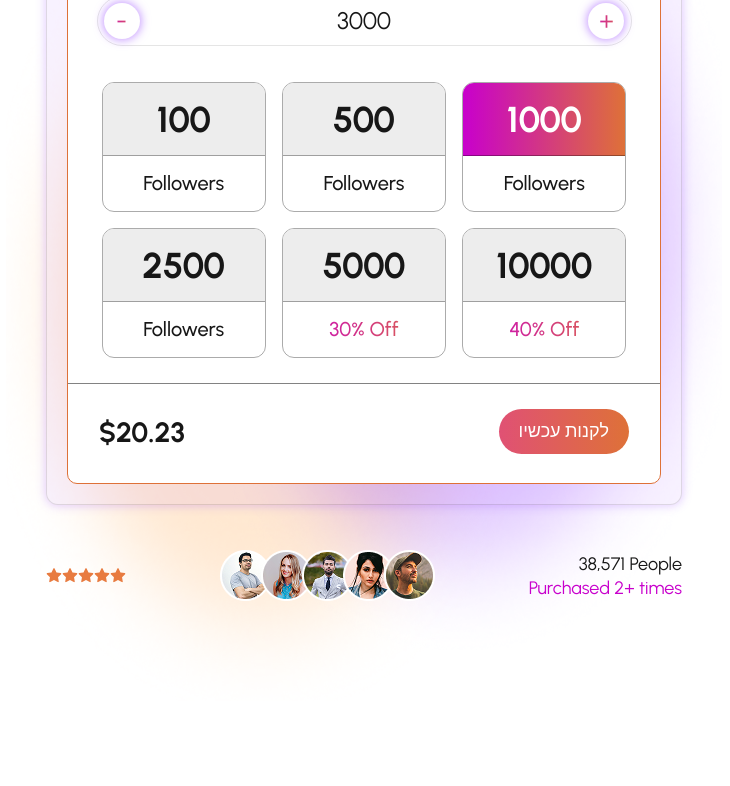
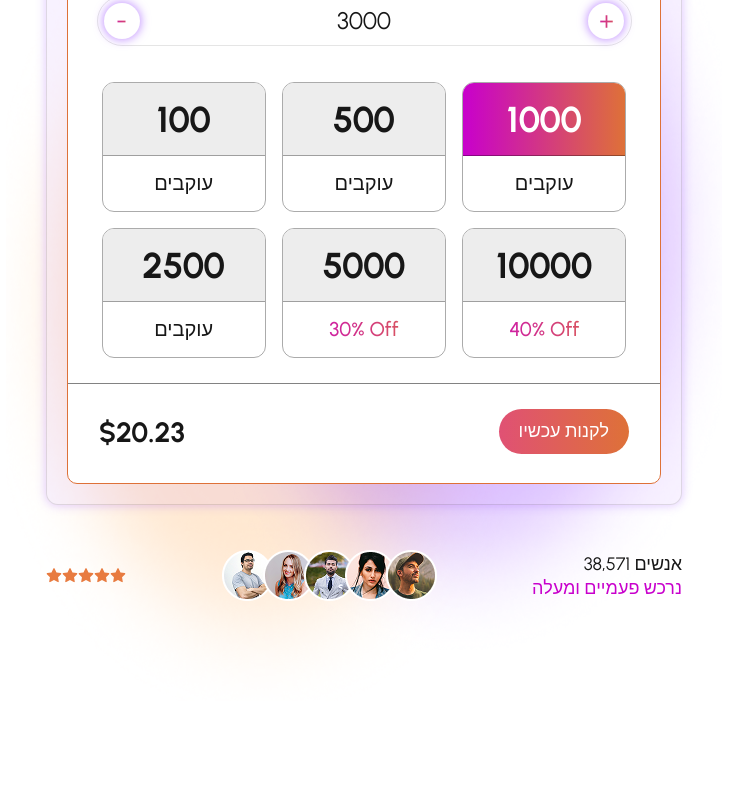
Before and after one commit to Rajat9900/socialboost-upgrade, a Next.js app: page /buyinstagram in a window 1280 px wide. Shown: the part 566-1352 px from the top of the page, without its empty margins (276-1006 px from the left). Built offline with nearby package versions, Linux system fonts and the light colour scheme.

Commit message:
converted text to herbew

```diff
--- a/src/app/buyinstagram/page.tsx
+++ b/src/app/buyinstagram/page.tsx
@@ -87,19 +87,19 @@ function Buyinsta() {
                 <ul>
                   <li>
                     <span>100</span>
-                    <h6>Followers</h6>
+                    <h6>עוקבים</h6>
                   </li>
                   <li>
                     <span>500</span>
-                    <h6>Followers</h6>
+                    <h6>עוקבים</h6>
                   </li>
                   <li className="grad-bk">
                     <span>1000</span>
-                    <h6>Followers</h6>
+                    <h6>עוקבים</h6>
                   </li>
                   <li>
                     <span>2500</span>
-                    <h6>Followers</h6>
+                    <h6>עוקבים</h6>
                   </li>
                   <li className="grad-test">
                     <span>5000</span>
@@ -146,8 +146,8 @@ function Buyinsta() {
               />
             </div>
             <div className="coount-prp">
-              <span>38,571 People</span>
-              <h6>Purchased 2+ times</h6>
+              <span>38,571 אנשים</span>
+              <h6>נרכש פעמיים ומעלה</h6>
             </div>
           </div>
           </div>
```
